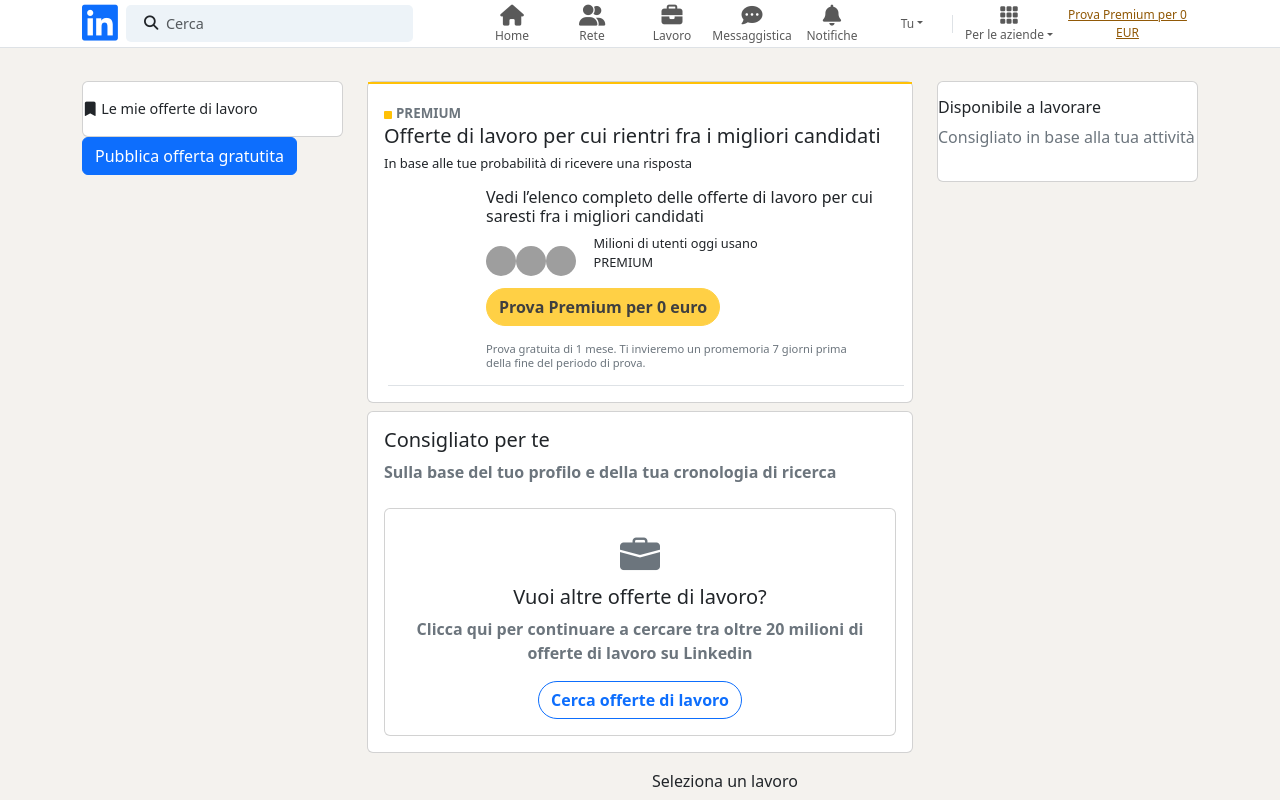
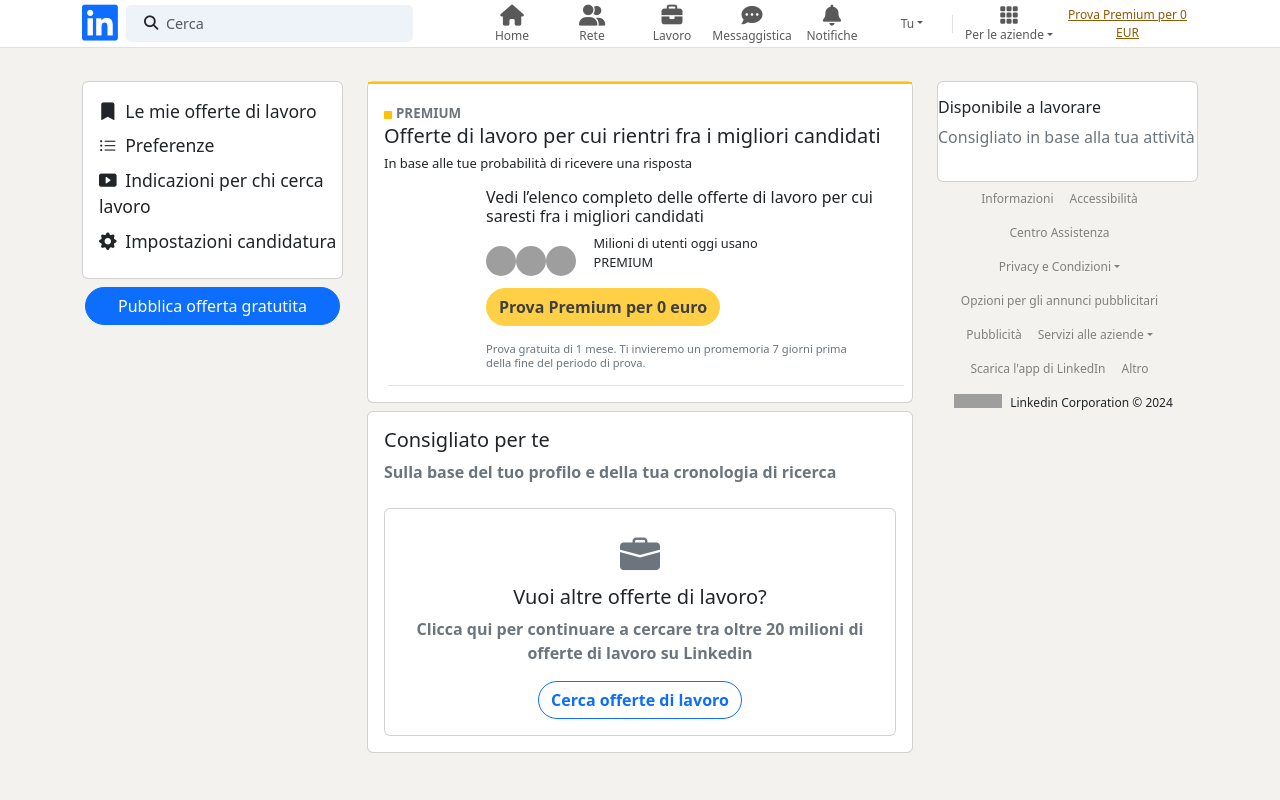
Before and after one commit to kaem0n/epicode-BW3-Team6, a React (Vite) app: page /jobs in a window 1280 px wide. Built offline with nearby package versions, Linux system fonts and the light colour scheme; grey boxes are pictures that could not be loaded.

Commit message:
sidebar jobs

```diff
--- a/src/components/Home.jsx
+++ b/src/components/Home.jsx
@@ -14,18 +14,18 @@ import Suggestions from './Suggestions';
 import HomeShowMore from './HomeShowMore';
 
 const Home = () => (
-  <Container className="mt-5" fluid="xl">
-    <Row className="justify-content-center">
-      <Col xs={12} md={2} lg={3}>
+  <Container className="mt-5">
+    <Row className="justify-content-end">
+      <Col xs={12} md={4} lg={3}>
         <ProfileSidebar />
         <HomeShowMore />
       </Col>
-      <Col xs={12} md={6} lg={5} xl={6}>
+      <Col xs={12} md={8} lg={5} xl={6}>
         <CreateHomePost />
         <MainHomePost />
         <Suggestions />
       </Col>
-      <Col xs={12} md={4} lg={4} xl={3}>
+      <Col xs={12} md={8} lg={4} xl={3}>
         <NewsSidebar />
         <HomeFooter />
       </Col>
--- a/src/components/JobsPage.jsx
+++ b/src/components/JobsPage.jsx
@@ -1,28 +1,28 @@
-import JobsSidebar from './jobs_components/JobsSidebar'
-import { Col, Container, Row } from 'react-bootstrap'
-import SearchJobs from './jobs_components/SearchJobs'
-import OpenJobs from './jobs_components/OpenJobs'
-import Jobs from './jobs_components/Jobs'
+import JobsSidebar from './jobs_components/JobsSidebar';
+import { Col, Container, Row } from 'react-bootstrap';
+import SearchJobs from './jobs_components/SearchJobs';
+import OpenJobs from './jobs_components/OpenJobs';
+import HomeFooter from './HomeFooter';
 
 const JobsPage = () => {
   return (
     <>
-      <Container className="mt-5" fluid="xl">
-        <Row className="mb-3">
-          <Col xs={12} md={2} lg={3}>
+      <Container className="mt-5">
+        <Row className="justify-content-end">
+          <Col xs={12} md={4} lg={3}>
             <JobsSidebar />
           </Col>
-          <Col xs={12} md={6} lg={5} xl={6}>
+          <Col xs={12} md={8} lg={5} xl={6}>
             <SearchJobs />
           </Col>
-          <Col xs={12} md={4} lg={4} xl={3}>
+          <Col xs={12} md={8} lg={4} xl={3}>
             <OpenJobs />
+            <HomeFooter />
           </Col>
         </Row>
-        <Jobs />
       </Container>
     </>
-  )
-}
+  );
+};
 
-export default JobsPage
+export default JobsPage;
--- a/src/components/jobs_components/JobsSidebar.jsx
+++ b/src/components/jobs_components/JobsSidebar.jsx
@@ -1,35 +1,57 @@
 import Card from 'react-bootstrap/Card';
 import Button from 'react-bootstrap/Button';
-// import Navbar from 'react-bootstrap/Navbar';
 
 import Dropdown from 'react-bootstrap/Dropdown';
-// import Nav from 'react-bootstrap/Nav';
-// import NavDropdown from 'react-bootstrap/NavDropdown';
 
 const JobsSidebar = () => {
   return (
     <>
-      <Card className="mt-2">
+      <Card className="mt-2 mb-2" style={{ fontSize: '1.1rem' }}>
         <Card.Body className="ps-0 pe-0">
-          <div className="d-flex justify-content-between align-items-center">
-            <div className="fs-7">
-              <i className="bi bi-bookmark-fill"></i> Le mie offerte di lavoro
-            </div>
-            <div className="d-md-none">
+          <div className="d-flex justify-content-between   align-items-center">
+            <ul className="list-unstyled m-0 p-0 ps-3">
+              <li className="mb-0 mb-md-2">
+                <i className="bi bi-bookmark-fill pe-1 "></i>{' '}
+                <span>Le mie offerte di lavoro</span>
+              </li>
+              <div className="d-none d-md-block pe-1">
+                <li className="mb-2">
+                  <i className="bi bi-list-ul pe-1"></i> <span>Preferenze</span>
+                </li>
+                <li className="mb-2">
+                  <i className="bi bi-play-btn-fill pe-1"></i>{' '}
+                  <span>Indicazioni per chi cerca lavoro</span>
+                </li>
+                <li className="mb-2">
+                  <i className="bi bi-gear-fill pe-1"></i>{' '}
+                  <span>Impostazioni candidatura </span>
+                </li>
+              </div>
+            </ul>
+            <div className="d-md-none ">
               <Dropdown>
                 <Dropdown.Toggle
                   id="dropdown-basic"
-                  className="btn-homepost text-secondary"
+                  className="btn-homepost text-secondary fw-bold me-2"
                 >
                   Altro
                 </Dropdown.Toggle>
                 <Dropdown.Menu>
-                  <Dropdown.Item href="#/action-1">Action</Dropdown.Item>
+                  <Dropdown.Item className="fw-bold" href="#/action-1">
+                    {' '}
+                    <i className="bi bi-list-ul pe-2 fw-bold"></i>Preferenze
+                  </Dropdown.Item>
                   <Dropdown.Item href="#/action-2">
-                    Another action
+                    <i className="bi bi-clipboard2-check pe-2"></i>
+                    Valutazione delle referenze
                   </Dropdown.Item>
                   <Dropdown.Item href="#/action-3">
-                    Something else
+                    <i className="bi bi-play-btn-fill pe-2"></i>
+                    Indicazioni per chi cerca lavoro
+                  </Dropdown.Item>
+                  <Dropdown.Item href="#/action-3">
+                    <i className="bi bi-gear-fill pe-2"></i>
+                    Impostazioni candidatura
                   </Dropdown.Item>
                 </Dropdown.Menu>
               </Dropdown>
@@ -37,7 +59,9 @@ const JobsSidebar = () => {
           </div>
         </Card.Body>
       </Card>
-      <Button>Pubblica offerta gratutita</Button>
+      <div className="d-md-block d-lg-block d-none text-center">
+        <Button className="btn-jobsidebar">Pubblica offerta gratutita</Button>
+      </div>
     </>
   );
 };
--- a/src/index.css
+++ b/src/index.css
@@ -1,6 +1,6 @@
 body {
-  font-family: system-ui, -apple-system, BlinkMacSystemFont, "Segoe UI", Roboto,
-    Oxygen, Ubuntu, Cantarell, "Open Sans", "Helvetica Neue", sans-serif;
+  font-family: system-ui, -apple-system, BlinkMacSystemFont, 'Segoe UI', Roboto,
+    Oxygen, Ubuntu, Cantarell, 'Open Sans', 'Helvetica Neue', sans-serif;
   background-color: #f4f2ee;
   padding-top: 25px;
 }
@@ -403,3 +403,9 @@ body {
   max-height: 90vh;
   overflow: auto;
 }
+
+.btn-jobsidebar {
+  border-radius: 2.4rem;
+  padding-left: 2rem;
+  padding-right: 2rem;
+}
```
